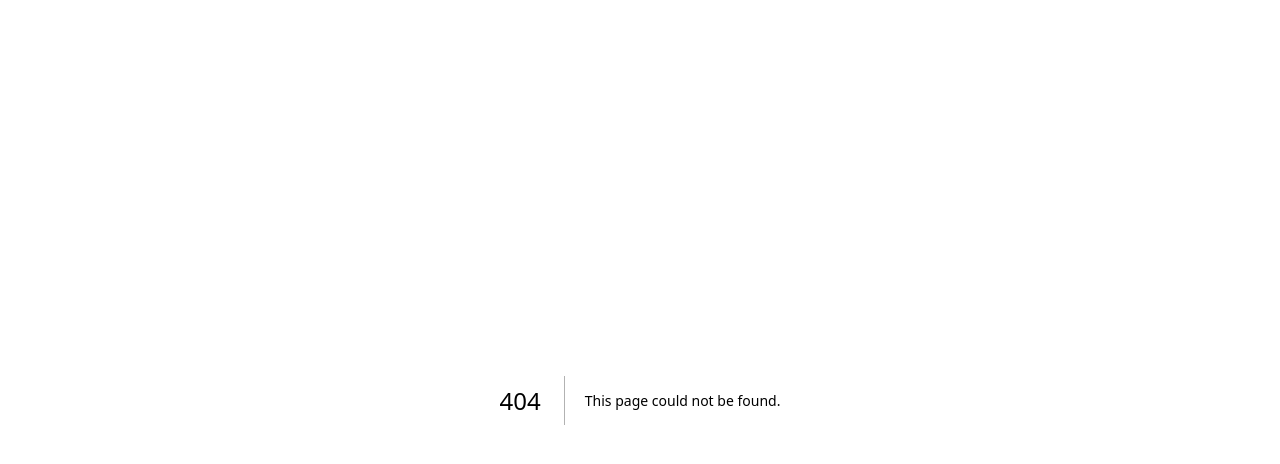
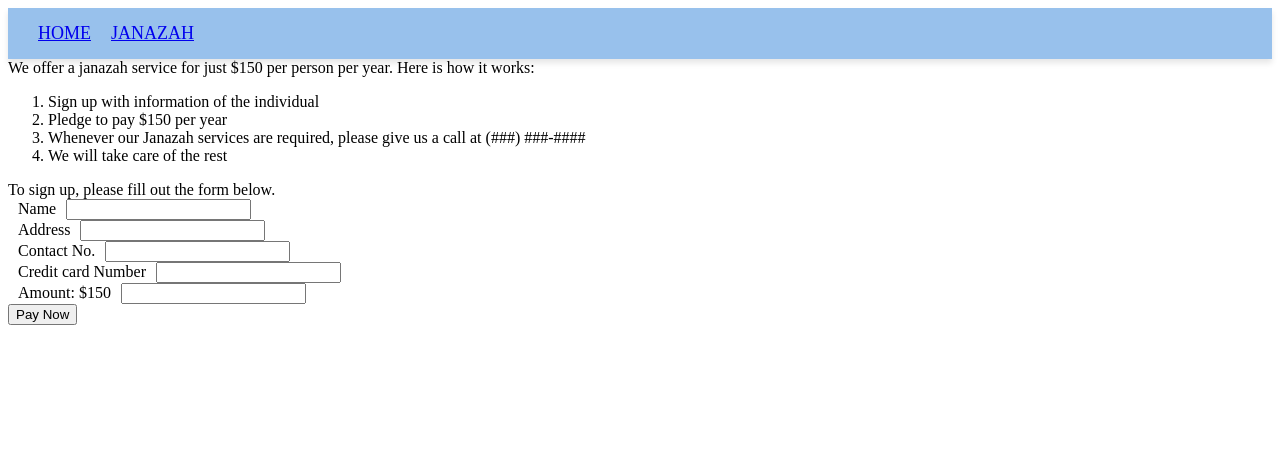
Before and after one commit to aamirmd/following-islam, a Next.js app: page /janazah in a window 1280 px wide. Before the commit this address had no page. Shown: the top 464 px of the page. Built offline with nearby package versions, Linux system fonts and the light colour scheme.

Commit message:
hello world

```diff
--- a/app/globals.css
+++ b/app/globals.css
@@ -1,4 +1,4 @@
-:root {
+/* :root {
   --background: #ffffff;
   --foreground: #171717;
 }
@@ -8,9 +8,9 @@
     --background: #0a0a0a;
     --foreground: #ededed;
   }
-}
+} */
 
-html,
+/* html,
 body {
   max-width: 100vw;
   overflow-x: hidden;
@@ -33,10 +33,20 @@ body {
 a {
   color: inherit;
   text-decoration: none;
-}
-
+} */
+/*
 @media (prefers-color-scheme: dark) {
   html {
     color-scheme: dark;
   }
+} */
+
+
+
+a {
+  color: #ffffff;         /* default link color */
+  text-decoration: none;  /* removes underline */
+  font-weight: 500;
+  transition: color 0.3s ease, transform 0.3s ease;
+  text-transform: uppercase;
 }
--- a/app/layout.js
+++ b/app/layout.js
@@ -1,5 +1,6 @@
 import { Geist, Geist_Mono } from "next/font/google";
 import "./globals.css";
+import Navbar from "@/components/Navbar";
 
 const geistSans = Geist({
     variable: "--font-geist-sans",
@@ -12,14 +13,16 @@ const geistMono = Geist_Mono({
 });
 
 export const metadata = {
-  title: "Create Next App",
-  description: "Generated by create next app",
+    title: "Following Islam",
+    description: "",
 };
 
 export default function RootLayout({ children }) {
     return (
         <html lang="en">
-      <body className={`${geistSans.variable} ${geistMono.variable}`}>
+            <body>
+                {" "}
+                <Navbar />
                 {children}
             </body>
         </html>
--- /dev/null
+++ b/components/Navbar.js
@@ -0,0 +1,52 @@
+// components/Navbar.js
+import Link from "next/link";
+
+const Navbar = () => {
+    return (
+        <nav style={styles.navbar}>
+            <ul style={styles.list}>
+                <li style={styles.item}>
+                    <Link href="/">Home</Link>
+                </li>
+                <li style={styles.item}>
+                    <Link href="/janazah">Janazah</Link>
+                </li>
+            </ul>
+        </nav>
+    );
+};
+
+const styles = {
+    navbar: {
+        backgroundColor: "#98c1ecff", // A nice blue shade
+        padding: "15px 30px",
+        display: "flex",
+        justifyContent: "space-between",
+        alignItems: "center",
+        boxShadow: "0 4px 6px rgba(0, 0, 0, 0.1)", // Soft shadow for depth
+        position: "sticky",
+        top: 0,
+        zIndex: 1000,
+    },
+    list: {
+        display: "flex",
+        listStyle: "none",
+        margin: 0,
+        padding: 0,
+        gap: "20px", // Gap between the items
+    },
+    item: {
+        color: "#fff", // White text for contrast
+        fontSize: "18px",
+        fontWeight: "500",
+        textTransform: "uppercase", // Uppercase text for a cleaner look
+        transition: "all 0.3s ease", // Smooth transition for hover effects
+    },
+    // Hover styles for the links
+    itemHover: {
+        color: "#ffcc00", // Gold color for hover effect
+        transform: "scale(1.05)", // Slightly enlarge the text on hover
+    },
+};
+
+export default Navbar;
--- /dev/null
+++ b/components/Navbar.module.css
@@ -0,0 +1,7 @@
+a {
+  color: #ffffff;         /* default link color */
+  text-decoration: none;  /* removes underline */
+  font-weight: 500;
+  transition: color 0.3s ease, transform 0.3s ease;
+  text-transform: uppercase;
+}
--- /dev/null
+++ b/pages/janazah.js
@@ -0,0 +1,64 @@
+import React from "react";
+import Navbar from "@/components/Navbar";
+// import styles from "@/styles/janazah.module.css";
+
+const Janazah = () => {
+    return (
+        <div>
+            <Navbar />
+            <section>
+                We offer a janazah service for just $150 per person per year.
+                Here is how it works:
+                <ol>
+                    <li>Sign up with information of the individual</li>
+                    <li>Pledge to pay $150 per year</li>
+                    <li>
+                        Whenever our Janazah services are required, please give
+                        us a call at (###) ###-####
+                    </li>
+                    <li>We will take care of the rest</li>
+                </ol>
+            </section>
+            <div>To sign up, please fill out the form below.</div>
+            <div>
+                <label for="task" style={styles.textlabel}>
+                    Name
+                </label>
+                <input type="text" id="task" name="task"></input>
+            </div>
+            <div>
+                <label for="task" style={styles.textlabel}>
+                    Address
+                </label>
+                <input type="text" id="task" name="task"></input>
+            </div>
+            <div>
+                <label for="task" style={styles.textlabel}>
+                    Contact No.
+                </label>
+                <input type="text" id="task" name="task"></input>
+            </div>
+            <div>
+                <label for="task" style={styles.textlabel}>
+                    Credit card Number
+                </label>
+                <input type="text" id="task" name="task"></input>
+            </div>
+            <div>
+                <label for="task" style={styles.textlabel}>
+                    Amount: $150
+                </label>
+                <input type="text" id="task" name="task"></input>
+            </div>
+            <button type="button">Pay Now</button>
+        </div>
+    );
+};
+
+const styles = {
+    textlabel: {
+        margin: "10px",
+    },
+};
+
+export default Janazah;
--- /dev/null
+++ b/styles/janazah.module.css
@@ -0,0 +1,3 @@
+.textlabel {
+  margin: 10px
+}
```
Also changed, not shown: app/page.js (+17 -89 lines). Lines whose indentation alone changed are shown as unchanged.
